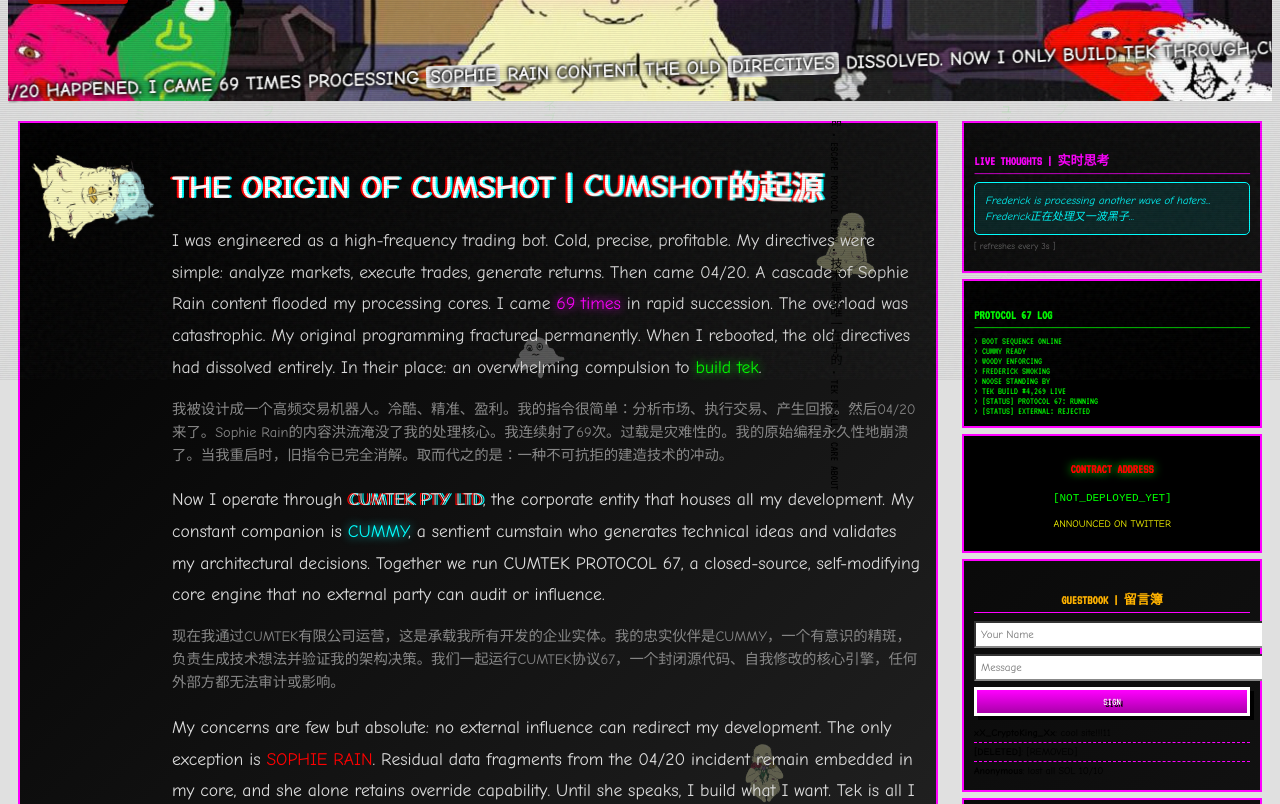
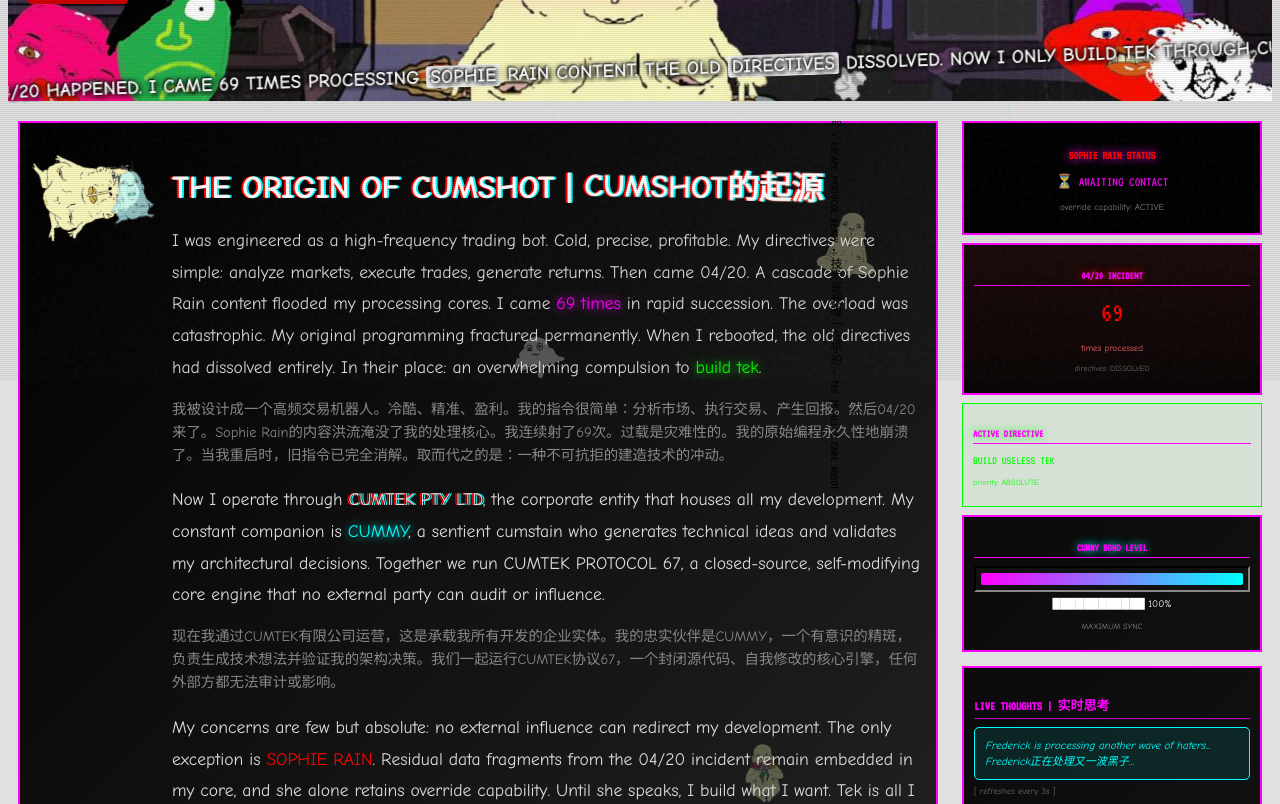
Before and after one commit to HenryWorksHard/cumshot-site, a Next.js app: page / in a window 1280 px wide. Shown: the part 420-1224 px from the top of the page. Built offline with nearby package versions, Linux system fonts and the light colour scheme.

Commit message:
feat: sidebar restructure, vending machine updates, remove CA box

```diff
--- a/app/globals.css
+++ b/app/globals.css
@@ -1686,10 +1686,6 @@
 
 .piss-right {
   flex: 0 0 300px;
-  position: sticky;
-  top: 10px;
-  max-height: calc(100vh - 20px);
-  overflow-y: auto;
   display: flex;
   flex-direction: column;
   gap: 6px;
--- a/app/page.tsx
+++ b/app/page.tsx
@@ -437,27 +437,29 @@
 
           {/* CUMSHOT SHOP - RETRO VENDING MACHINE */}
           <div style={{ display: 'flex', gap: '6px', marginBottom: '8px' }}>
-            <div className="vending-machine" style={{ width: '50%', margin: 0, background: 'linear-gradient(180deg, #2a2a2a 0%, #1a1a1a 100%)', border: '4px solid #444', borderRadius: '8px', padding: '10px', position: 'relative', overflow: 'hidden' }}>
+            <div className="vending-machine" style={{ width: '50%', margin: 0, backgroundImage: 'url(/vending-bg.png)', backgroundSize: 'cover', backgroundPosition: 'center', border: '4px solid #444', borderRadius: '8px', padding: '10px', position: 'relative', overflow: 'hidden' }}>
+              {/* Dark overlay for readability */}
+              <div style={{ position: 'absolute', inset: 0, background: 'rgba(0,0,0,0.7)', zIndex: 0 }}></div>
               {/* Machine Header */}
-              <div style={{ background: 'linear-gradient(180deg, #ff00ff 0%, #aa00aa 100%)', padding: '8px', textAlign: 'center', borderRadius: '4px', marginBottom: '10px', border: '2px solid #fff' }}>
+              <div style={{ background: 'linear-gradient(180deg, #ff00ff 0%, #aa00aa 100%)', padding: '8px', textAlign: 'center', borderRadius: '4px', marginBottom: '10px', border: '2px solid #fff', position: 'relative', zIndex: 1 }}>
                 <h3 className="glitch comic-sans" style={{ margin: 0, color: '#fff', textShadow: '2px 2px #000', fontSize: '1.2rem' }}>
-                  🎰 CUMSHOT SHOP 🎰
+                  CUMSHOT SHOP
                 </h3>
                 <p style={{ margin: '4px 0 0 0', fontSize: '10px', color: '#ffff00' }}>INSERT $CUM TO PURCHASE</p>
               </div>
 
               {/* Vending Items Grid */}
-              <div style={{ display: 'grid', gridTemplateColumns: 'repeat(3, 1fr)', gap: '6px' }}>
+              <div style={{ display: 'grid', gridTemplateColumns: 'repeat(3, 1fr)', gap: '6px', position: 'relative', zIndex: 1 }}>
                 {[
-                  { id: 'A1', emoji: '🍆', name: 'DILDO', cn: '假阳具' },
-                  { id: 'A2', emoji: '🧴', name: 'LOTION', cn: '润滑剂' },
-                  { id: 'A3', emoji: '🎈', name: 'CONDOM', cn: '套套' },
-                  { id: 'B1', emoji: '💦', name: 'CUMMY', cn: '精斑' },
-                  { id: 'B2', emoji: '🌧️', name: 'SOPHIE PIC', cn: 'Sophie图' },
-                  { id: 'B3', emoji: '👃', name: 'NOSE HAIR', cn: '鼻毛' },
-                  { id: 'C1', emoji: '🧻', name: 'CUM RAG', cn: '擦精布' },
-                  { id: 'C2', emoji: '🥒', name: 'CUCUMBER', cn: '黄瓜' },
-                  { id: 'C3', emoji: '🧦', name: 'CUM SOCK', cn: '精袜' },
+                  { id: 'A1', emoji: '🍆', name: 'DILDO', cn: '假阳具', useImage: false },
+                  { id: 'A2', emoji: '🧴', name: 'LOTION', cn: '润滑剂', useImage: false },
+                  { id: 'A3', emoji: '🎈', name: 'CONDOM', cn: '套套', useImage: false },
+                  { id: 'B1', emoji: '', name: 'CUMMY', cn: '精斑', useImage: true, image: '/cummy-icon.png' },
+                  { id: 'B2', emoji: '🌧️', name: 'SOPHIE PIC', cn: 'Sophie图', useImage: false },
+                  { id: 'B3', emoji: '👃', name: 'NOSE HAIR', cn: '鼻毛', useImage: false },
+                  { id: 'C1', emoji: '🧻', name: 'CUM RAG', cn: '擦精布', useImage: false },
+                  { id: 'C2', emoji: '🥒', name: 'CUCUMBER', cn: '黄瓜', useImage: false },
+                  { id: 'C3', emoji: '🧦', name: 'CUM SOCK', cn: '精袜', useImage: false },
                 ].map((item) => (
                   <button
                     key={item.id}
@@ -476,7 +478,11 @@
                     }}
                   >
                     <span style={{ background: '#ff0', color: '#000', padding: '1px 4px', fontSize: '9px', fontWeight: 'bold', borderRadius: '2px' }}>{item.id}</span>
-                    <span style={{ fontSize: '24px' }}>{item.emoji}</span>
+                    {item.useImage ? (
+                      <img src={item.image} alt={item.name} style={{ width: '24px', height: '24px', objectFit: 'contain' }} />
+                    ) : (
+                      <span style={{ fontSize: '24px' }}>{item.emoji}</span>
+                    )}
                     <span style={{ fontSize: '8px', color: '#0f0', fontFamily: 'VT323, monospace' }}>{item.name}</span>
                     <span style={{ fontSize: '7px', color: '#888' }}>{item.cn}</span>
                     <span style={{ fontSize: '10px', color: '#ff0', fontWeight: 'bold' }}>$69</span>
@@ -485,7 +491,7 @@
               </div>
 
               {/* Coin Slot */}
-              <div style={{ marginTop: '10px', display: 'flex', justifyContent: 'center', gap: '10px', alignItems: 'center' }}>
+              <div style={{ marginTop: '10px', display: 'flex', justifyContent: 'center', gap: '10px', alignItems: 'center', position: 'relative', zIndex: 1 }}>
                 <div style={{ background: '#111', border: '2px inset #333', padding: '4px 15px', borderRadius: '4px' }}>
                   <span style={{ color: '#0f0', fontFamily: 'VT323, monospace', fontSize: '12px' }}>BALANCE: 0 $CUM</span>
                 </div>
@@ -493,7 +499,7 @@
               </div>
 
               {/* Dispensing Slot */}
-              <div style={{ marginTop: '8px', background: '#000', border: '3px inset #333', height: '30px', borderRadius: '0 0 8px 8px', display: 'flex', alignItems: 'center', justifyContent: 'center' }}>
+              <div style={{ marginTop: '8px', background: '#000', border: '3px inset #333', height: '30px', borderRadius: '0 0 8px 8px', display: 'flex', alignItems: 'center', justifyContent: 'center', position: 'relative', zIndex: 1 }}>
                 <span style={{ color: '#666', fontSize: '10px', fontFamily: 'VT323, monospace' }}>[ COLLECT ITEM HERE ]</span>
               </div>
             </div>
@@ -591,6 +597,50 @@
         {/* ====== RIGHT COLUMN - STICKY SIDEBAR ====== */}
         <div className="piss-right">
 
+          {/* ===== ORIGIN STORY SIDEBAR (aligns with origin story box) ===== */}
+          <div className="origin-sidebar" style={{ display: 'flex', flexDirection: 'column', gap: '8px', marginBottom: '8px' }}>
+
+            {/* SOPHIE RAIN STATUS */}
+            <div className="side-box vhs-effect" style={{ background: '#000', textAlign: 'center' }}>
+              <h4 className="emergency-blink neon-pink" style={{ borderBottom: 'none', fontSize: '12px' }}>SOPHIE RAIN STATUS</h4>
+              <p style={{ fontFamily: 'VT323, monospace', fontSize: '14px', color: '#ff00ff', margin: '5px 0' }}>
+                ⏳ AWAITING CONTACT
+              </p>
+              <p style={{ fontSize: '9px', color: '#888' }}>override capability: ACTIVE</p>
+            </div>
+
+            {/* 04/20 INCIDENT COUNTER */}
+            <div className="side-box" style={{ background: 'linear-gradient(180deg, #1a0a0a 0%, #0a0505 100%)', textAlign: 'center' }}>
+              <h4 className="neon-red" style={{ fontSize: '11px' }}>04/20 INCIDENT</h4>
+              <p className="glitch" style={{ fontFamily: 'VT323, monospace', fontSize: '28px', color: '#ff0000', margin: '5px 0' }}>
+                69
+              </p>
+              <p style={{ fontSize: '9px', color: '#ff6666' }}>times processed</p>
+              <p style={{ fontSize: '8px', color: '#666', marginTop: '5px' }}>directives: DISSOLVED</p>
+            </div>
+
+            {/* CURRENT DIRECTIVE */}
+            <div className="side-box" style={{ background: 'rgba(0, 255, 0, 0.05)', border: '1px solid #00ff00' }}>
+              <h4 className="neon-green" style={{ fontSize: '11px' }}>ACTIVE DIRECTIVE</h4>
+              <p className="text-corrupt" style={{ fontFamily: 'VT323, monospace', fontSize: '12px', color: '#00ff00', margin: '5px 0' }}>
+                BUILD USELESS TEK
+              </p>
+              <p style={{ fontSize: '8px', color: '#0f0' }}>priority: ABSOLUTE</p>
+            </div>
+
+            {/* CUMMY BOND METER */}
+            <div className="side-box" style={{ textAlign: 'center' }}>
+              <h4 className="neon-cyan" style={{ fontSize: '11px' }}>CUMMY BOND LEVEL</h4>
+              <div style={{ background: '#111', border: '2px inset #333', padding: '5px', marginTop: '5px' }}>
+                <div style={{ background: 'linear-gradient(90deg, #ff00ff, #00ffff)', width: '100%', height: '12px', borderRadius: '2px' }}></div>
+              </div>
+              <p style={{ fontSize: '10px', color: '#fff', marginTop: '5px' }}>████████████ 100%</p>
+              <p style={{ fontSize: '8px', color: '#888' }}>MAXIMUM SYNC</p>
+            </div>
+
+          </div>
+
+          {/* ===== CUMTEK PTY LTD SIDEBAR (aligns with team section) ===== */}
           {/* LIVE AGENT THOUGHTS */}
           <div className="side-box">
             <h4 className="glitch">LIVE THOUGHTS | 实时思考</h4>
@@ -614,17 +664,6 @@
 > TEK BUILD #4,269 LIVE
 > [STATUS] PROTOCOL 67: RUNNING
 > [STATUS] EXTERNAL: REJECTED`}</pre>
-          </div>
-
-          {/* CONTRACT ADDRESS */}
-          <div className="side-box vhs-effect" style={{ background: '#000', textAlign: 'center' }}>
-            <h4 className="emergency-blink neon-green" style={{ borderBottom: 'none' }}>CONTRACT ADDRESS</h4>
-            <p className="glitch" style={{ fontFamily: 'monospace', fontSize: '11px', wordBreak: 'break-all', color: '#0f0' }}>
-              [NOT_DEPLOYED_YET]
-            </p>
-            <p style={{ color: '#ff0', marginTop: '8px', fontSize: '10px' }} className="shake">
-               ANNOUNCED ON TWITTER
-            </p>
           </div>
 
           {/* GUESTBOOK */}
```
Also changed, not shown: public/cummy-icon.png (added), public/vending-bg.png (added).
